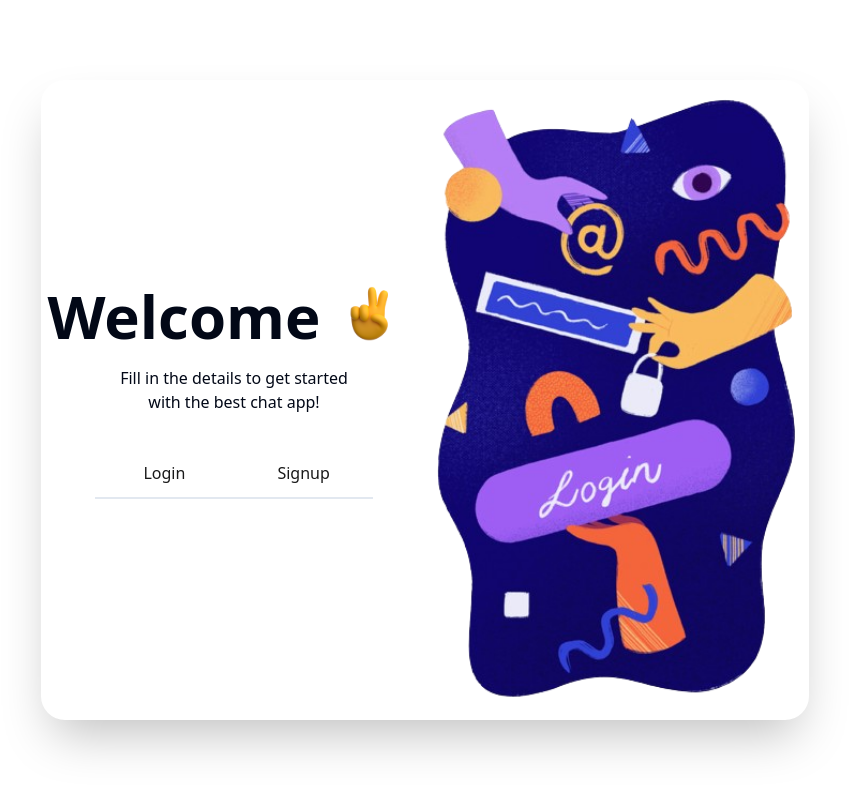
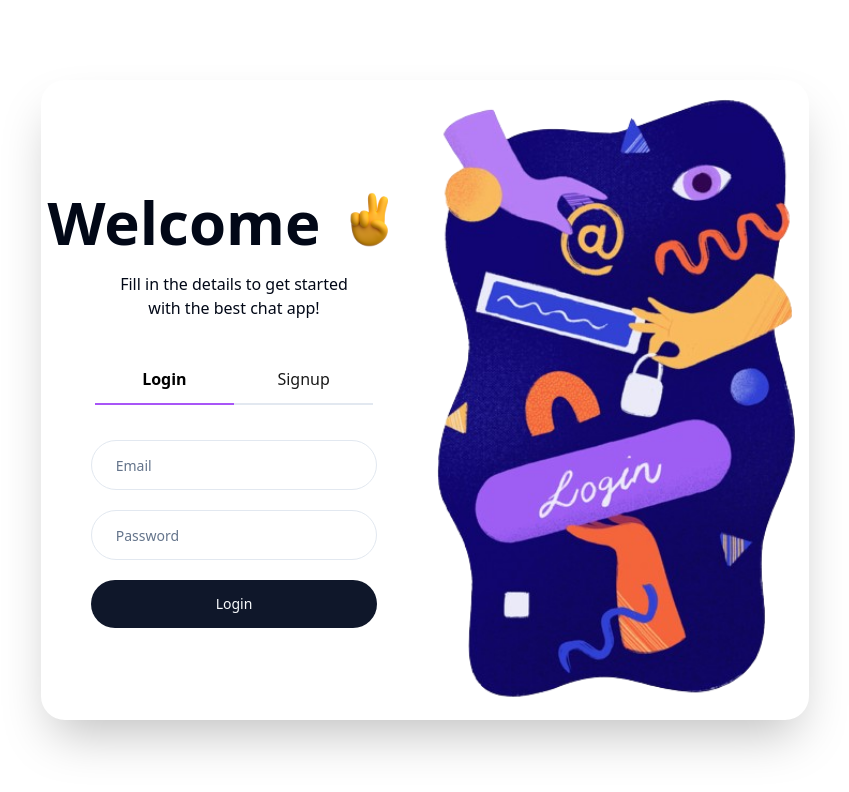
Before and after one commit to Nikhil-Prabhakar/chat-application, a React (Vite) app in the folder client/: page /auth in a window 1280 px wide. Shown: the top 792 px of the page, without its empty margins (215-1064 px from the left). Built offline with nearby package versions, Linux system fonts and the light colour scheme; the HTML template or start-up script is replaced by a standard one.

Commit message:
Getting started with Middleware

```diff
--- a/client/package.json
+++ b/client/package.json
@@ -22,7 +22,8 @@
     "react-router-dom": "^6.26.2",
     "sonner": "^1.5.0",
     "tailwind-merge": "^2.5.3",
-    "tailwindcss-animate": "^1.0.7"
+    "tailwindcss-animate": "^1.0.7",
+    "zustand": "^5.0.0"
   },
   "devDependencies": {
     "@eslint/js": "^9.11.1",
--- a/client/src/pages/auth/index.jsx
+++ b/client/src/pages/auth/index.jsx
@@ -8,8 +8,10 @@ import { Button } from "@/components/ui/button";
 import { toast } from "sonner";
 import { apiClient } from "@/lib/api-client";
 import { SIGNUP_ROUTE } from "@/utils/constants";
+import { useNavigate } from "react-router-dom";
 
 const Auth = () => {
+  const navigate = useNavigate();
   const [email, setEmail] = useState("");
   const [password, setPassword] = useState("");
   const [confirmPassword, setConfirmPassword] = useState("");
@@ -49,6 +51,10 @@ const Auth = () => {
         { email, password },
         { withCredentials: true }
       );
+      if (response.data.user.id) {
+        if (response.data.user.profileSetup) navigate("/chat");
+        else navigate("/profile");
+      }
       console.log({ response });
     }
   };
@@ -60,6 +66,9 @@ const Auth = () => {
         { email, password },
         { withCredentials: true }
       );
+      if (response.status === 201) {
+        navigate("/profile");
+      }
       console.log({ response });
     }
   };
@@ -82,7 +91,7 @@ const Auth = () => {
             </p>
           </div>
           <div className="flex items-center justify-center w-full">
-            <Tabs className="w-3/4">
+            <Tabs className="w-3/4" defaultValue="login">
               <TabsList className="bg-transparent rounded-none w-full">
                 <TabsTrigger
                   value="login"
```
Also changed, not shown: client/src/store/index.js (added), client/src/store/slices/auth-slice.js (added), 1 other file (tests, documents, lock files or other folders).
